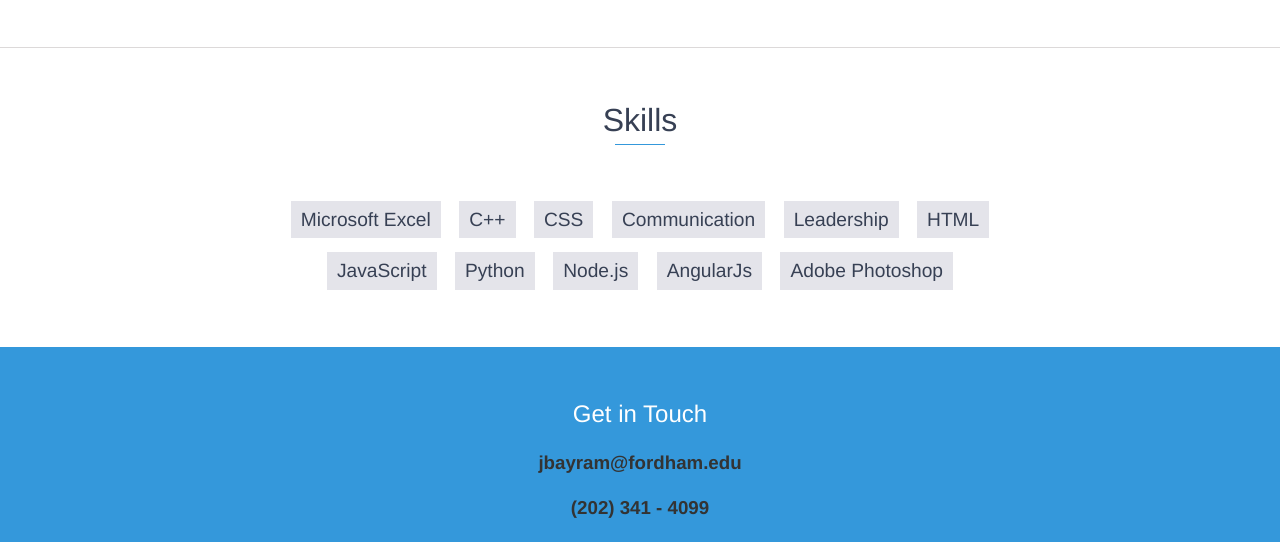
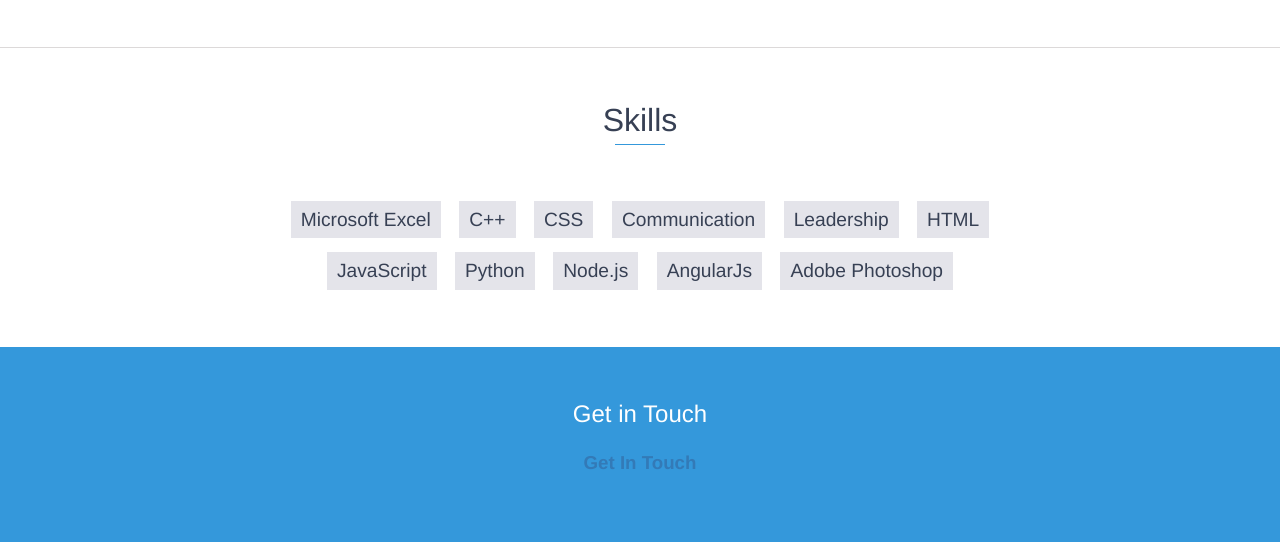
Before and after one commit to bayramj/bayramj.github.io, a website: page index.html in a window 1280 px wide. Shown: the part 1370-1912 px from the top of the page. Drawn offline with nearby package versions, Linux system fonts and the light colour scheme.

Commit message:
Update index.html

```diff
--- a/index.html
+++ b/index.html
@@ -132,8 +132,8 @@
 
     <div id="contact">
         <h2>Get in Touch</h2>
-        <h3>jbayram@fordham.edu</h3>
-        <h3>(202) 341 - 4099</h3>
+        <h3><a href = "mailto: jbayram@fordham.edu">Get In Touch</a></h3>
+        <h3><a href="tel:+2023414099"></h3>
 
 
 
```
